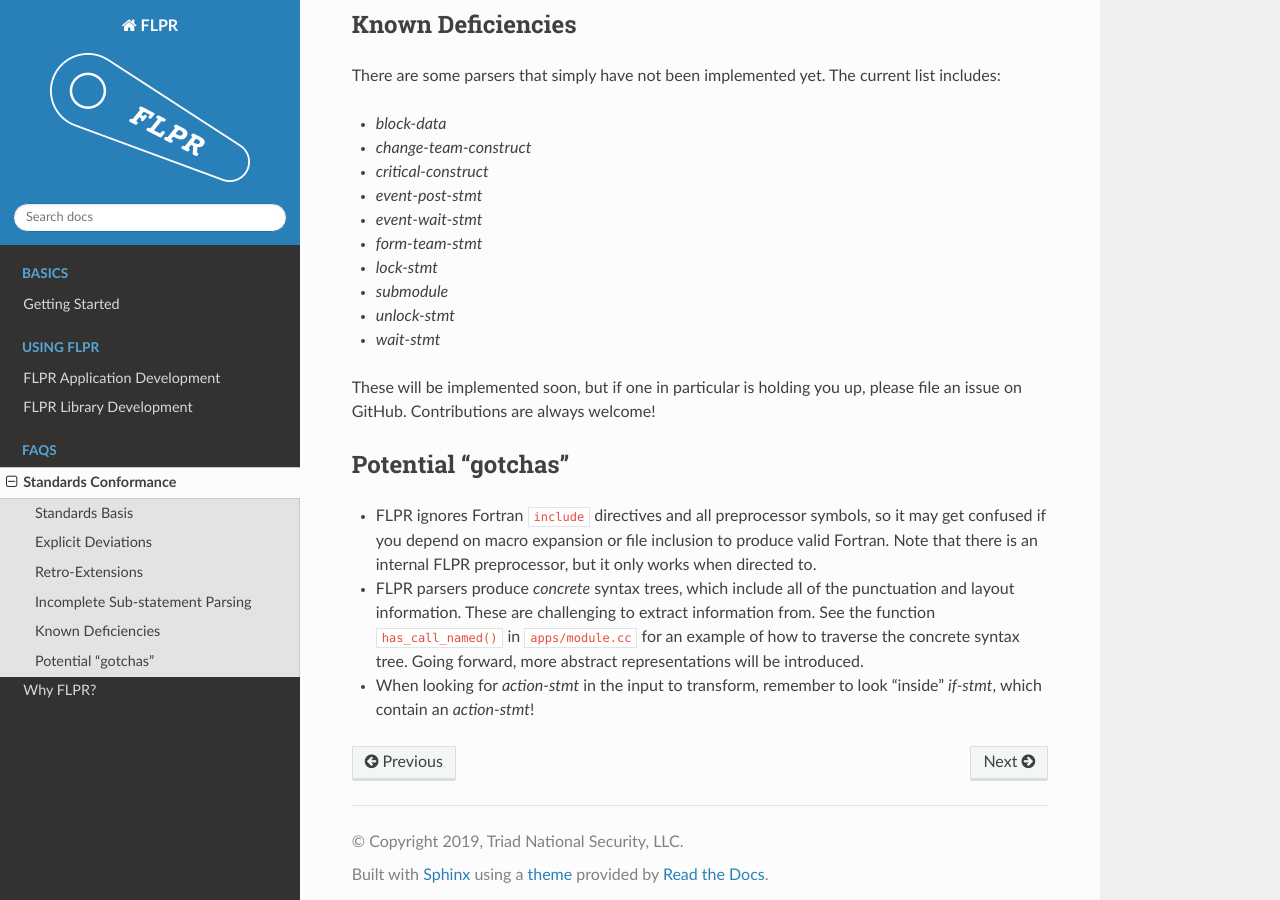
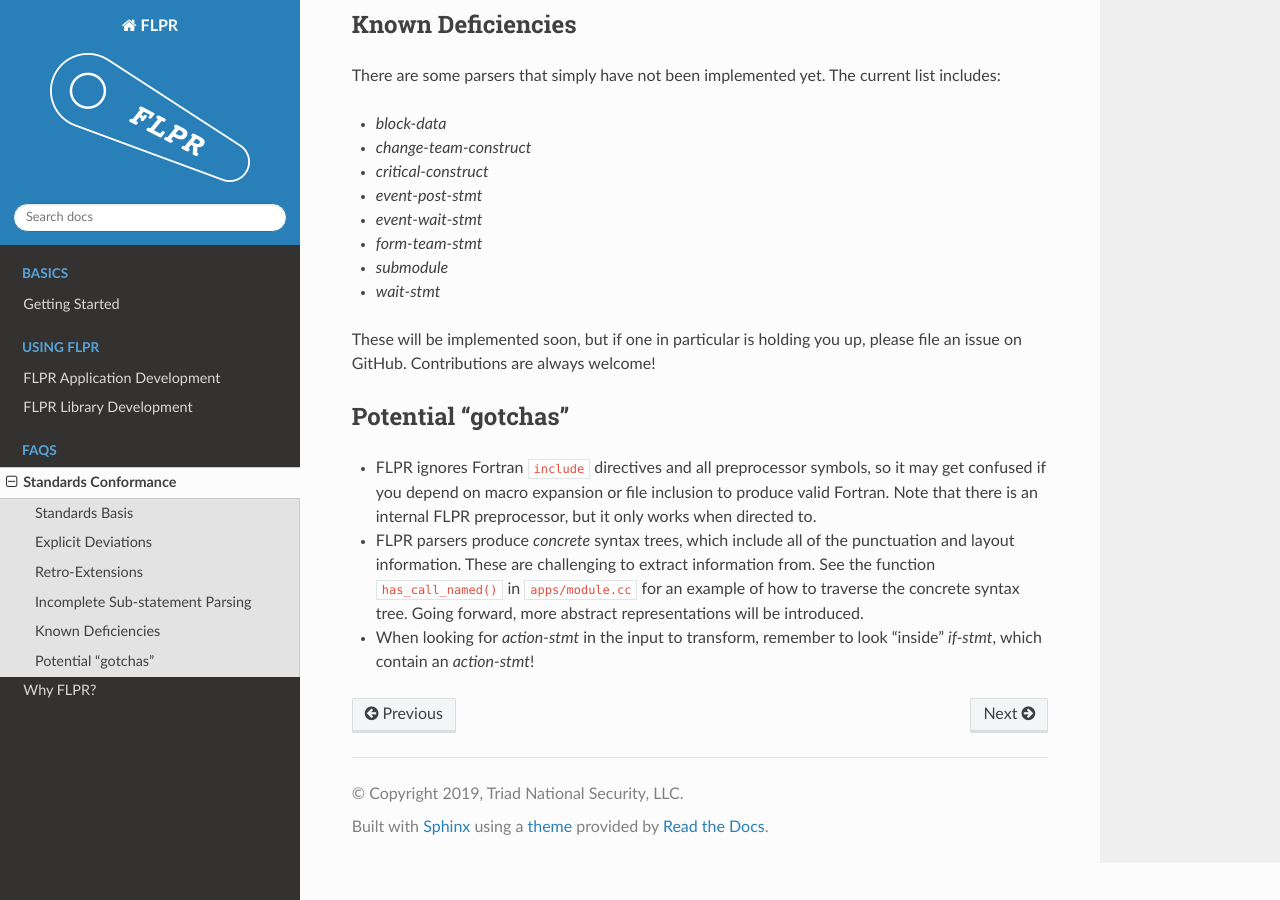
Before and after one commit to lanl/FLPR, a Sphinx documentation site: the page built from docs/sphinx/conformance.rst, in a window 1280 px wide and 900 px high, scrolled down 1361 px. Built offline with Sphinx 7.4.7 and the Read the Docs theme 2.0.0, drawn with Linux system fonts in a browser that asks for light colours.

Commit message:
Implemented lock-stmt and unlock-stmt parsers - Added LOCK, UNLOCK, and ACQUIRED_LOCK to scanner and Syntax_Tags - added parsers and tests - Updated documentation Bug fix: made sync-team part of action-stmt

```diff
--- a/docs/sphinx/conformance.rst
+++ b/docs/sphinx/conformance.rst
@@ -85,9 +85,7 @@
 * *event-post-stmt*
 * *event-wait-stmt*
 * *form-team-stmt*
-* *lock-stmt*
 * *submodule*
-* *unlock-stmt*
 * *wait-stmt*
 
 These will be implemented soon, but if one in particular is holding
```
Also changed, not shown: 4 other files.
